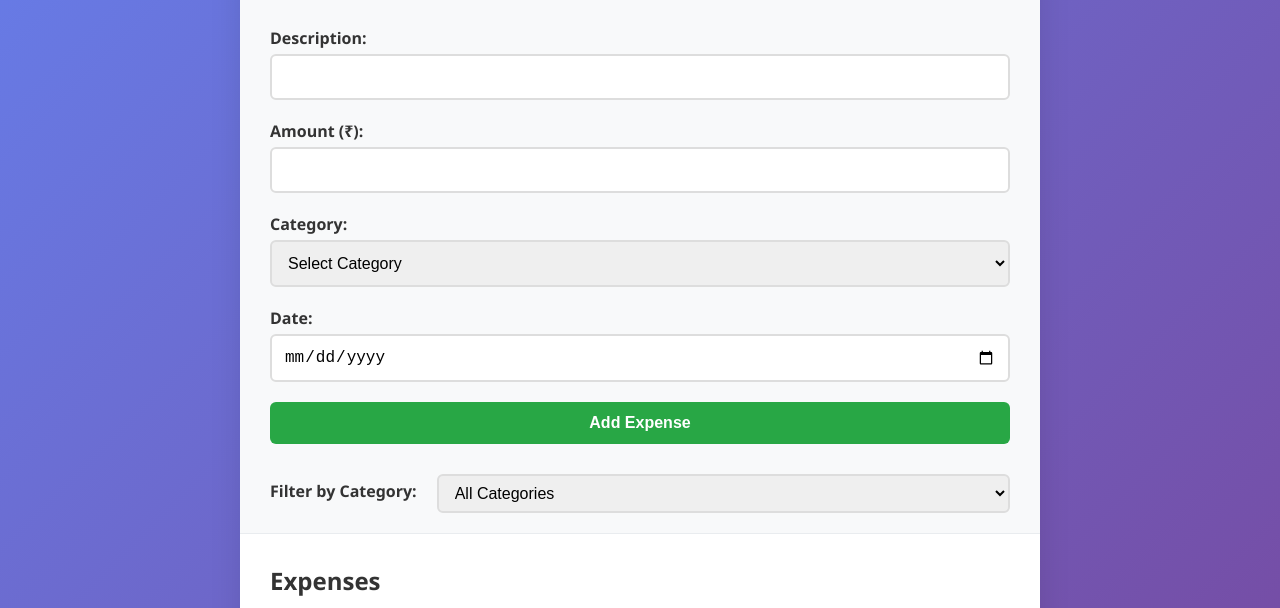
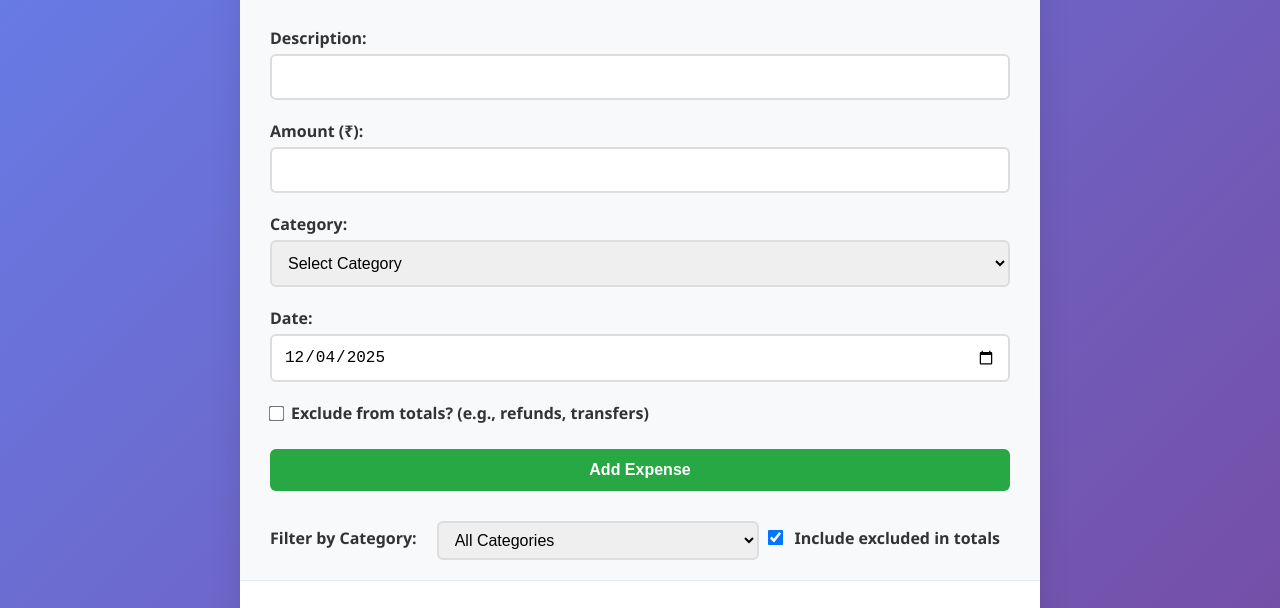
Before and after one commit to mahendra-me-u/Expenses-Tracker, a plain HTML site: page index.html in a window 1280 px wide. Shown: the part 167-775 px from the top of the page. Drawn offline with Linux system fonts and the light colour scheme; no server answers.

Commit message:
Add functionality for excluding and including expenses
Added checkboxes to exclude expenses from totals and to include excluded expenses in totals.

```diff
--- a/index.html
+++ b/index.html
@@ -1,13 +1,11 @@
 <!DOCTYPE html>
 <html lang="en">
-
 <head>
     <meta charset="UTF-8">
     <meta name="viewport" content="width=device-width, initial-scale=1.0">
     <title>Expenses Tracker</title>
     <link rel="stylesheet" href="styles.css">
 </head>
-
 <body>
     <div class="container">
         <header>
@@ -45,6 +43,13 @@
                 <input type="date" id="date" required>
             </div>
 
+            <!-- New: Exclude from totals checkbox -->
+            <div class="form-group checkbox-group">
+                <label class="checkbox-label">
+                    <input type="checkbox" id="excludeFromTotal"> Exclude from totals? (e.g., refunds, transfers)
+                </label>
+            </div>
+
             <div class="form-actions">
                 <button type="submit" id="submitBtn">Add Expense</button>
                 <button type="button" id="cancelBtn" style="display: none;">Cancel Edit</button>
@@ -61,6 +66,11 @@
                 <option value="Utilities">Utilities</option>
                 <option value="Other">Other</option>
             </select>
+
+            <!-- New: Toggle for including excluded expenses -->
+            <label class="toggle-label">
+                <input type="checkbox" id="includeExcluded" checked> Include excluded in totals
+            </label>
         </div>
 
         <div id="expensesList" class="expenses-list">
@@ -73,5 +83,4 @@
     <!-- Firebase SDKs -->
     <script type="module" src="script.js"></script>
 </body>
-
 </html>
```
